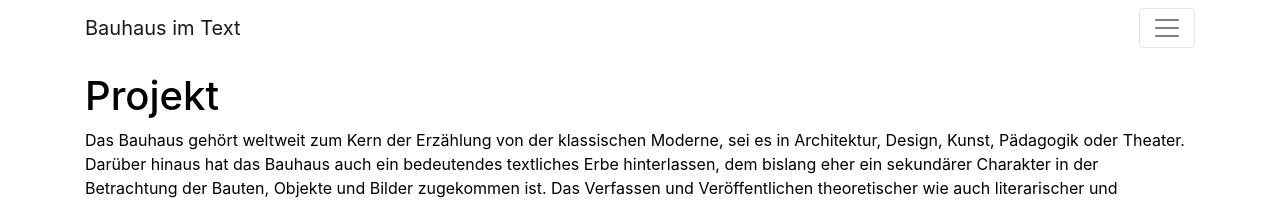
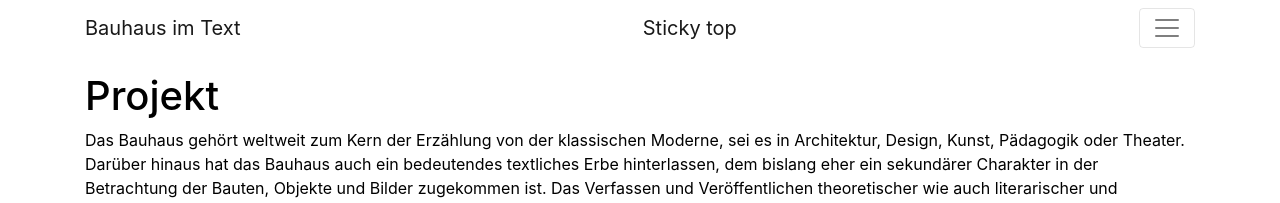
Before and after one commit to Bauhaus-im-Text/projektpraesentation, a Jekyll site: the page built from pages/index.md, in a window 1280 px wide. Shown: the top 203 px of the page. Built offline with Jekyll 4.4.1, drawn with Linux system fonts in a browser that asks for light colours.

Commit message:
sticky top hinzugefügt

```diff
--- a/_includes/template/header.html
+++ b/_includes/template/header.html
@@ -1,7 +1,7 @@
 <nav class="navbar navbar-light" style="background-color: #ffff;">
     <div class="container">
         <a class="navbar-brand" href="{{ '/' | relative_url }}">{{ site.title }}</a>
-
+        <a class="navbar-brand" href="#">Sticky top</a>
         <button class="navbar-toggler" type="button" data-toggle="collapse" data-target="#navbarContent" aria-controls="navbarContent" aria-expanded="false" aria-label="Toggle navigation">
             <span class="navbar-toggler-icon"></span>
         </button>
```
